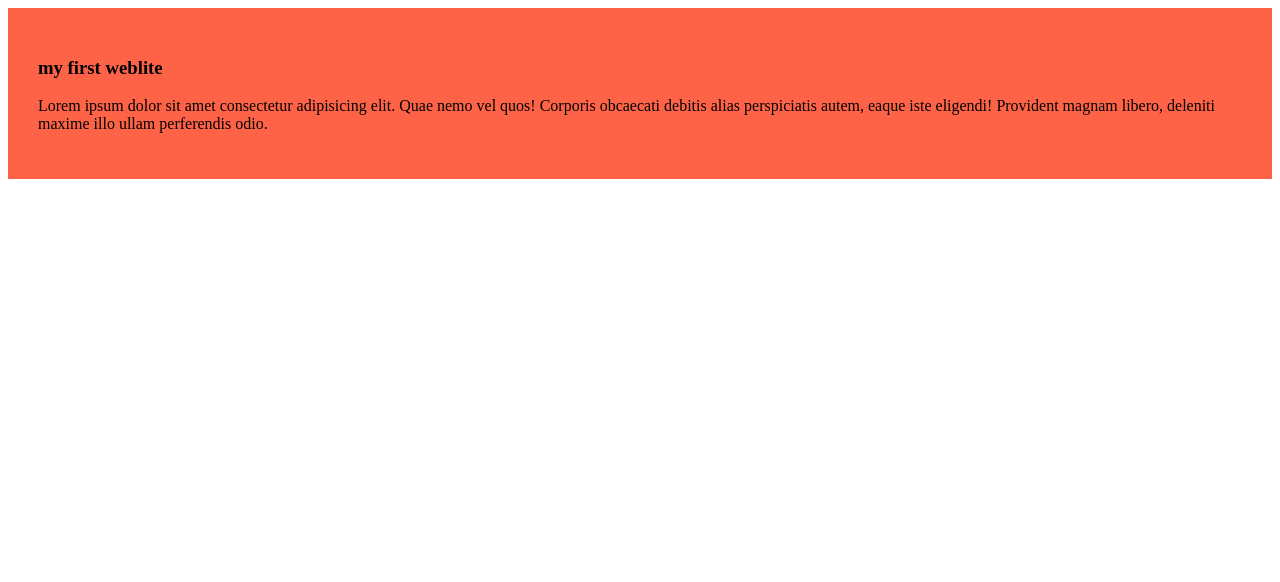
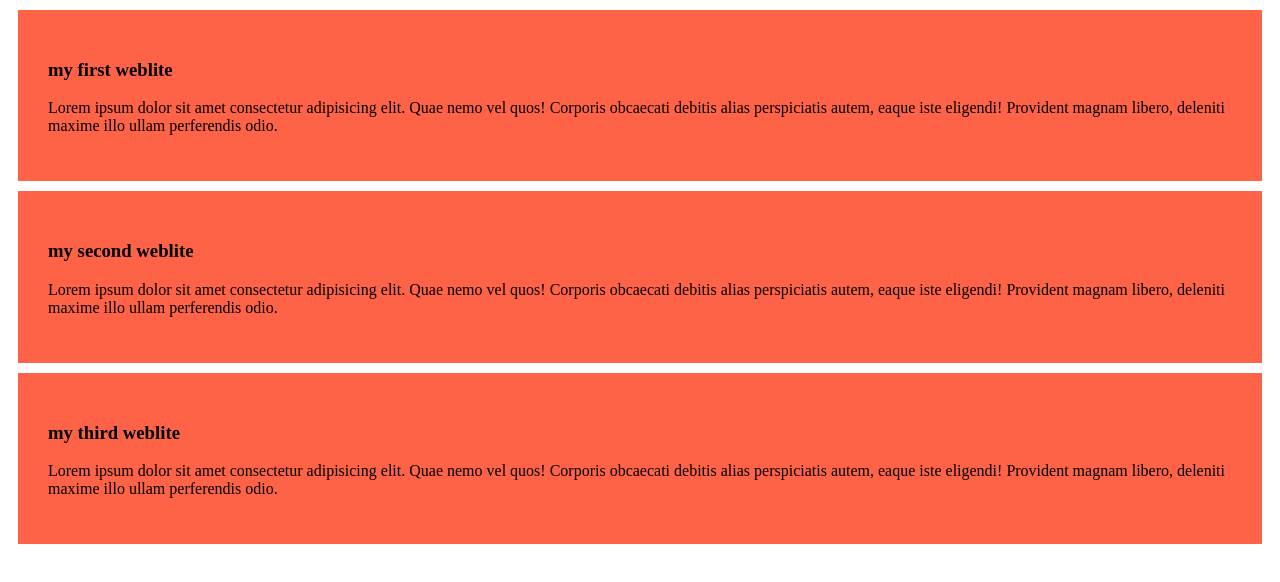
Before and after one commit to alauddin0460/my-first-simple-website, a plain HTML site: page index.html in a window 1280 px wide. Drawn offline with Linux system fonts and the light colour scheme.

Commit message:
this is a commit

```diff
--- a/index.html
+++ b/index.html
@@ -11,5 +11,13 @@
         <h3> my first weblite</h3>
         <p>Lorem ipsum dolor sit amet consectetur adipisicing elit. Quae nemo vel quos! Corporis obcaecati debitis alias perspiciatis autem, eaque iste eligendi! Provident magnam libero, deleniti maxime illo ullam perferendis odio.</p>
     </div>
+    <div>
+        <h3> my second weblite</h3>
+        <p>Lorem ipsum dolor sit amet consectetur adipisicing elit. Quae nemo vel quos! Corporis obcaecati debitis alias perspiciatis autem, eaque iste eligendi! Provident magnam libero, deleniti maxime illo ullam perferendis odio.</p>
+    </div>
+    <div>
+        <h3> my third weblite</h3>
+        <p>Lorem ipsum dolor sit amet consectetur adipisicing elit. Quae nemo vel quos! Corporis obcaecati debitis alias perspiciatis autem, eaque iste eligendi! Provident magnam libero, deleniti maxime illo ullam perferendis odio.</p>
+    </div>
 </body>
 </html>
--- a/slyles/boig.css
+++ b/slyles/boig.css
@@ -1,4 +1,5 @@
 div{
     background-color:tomato;
     padding: 30px;
+    margin:10px;
 }
```
